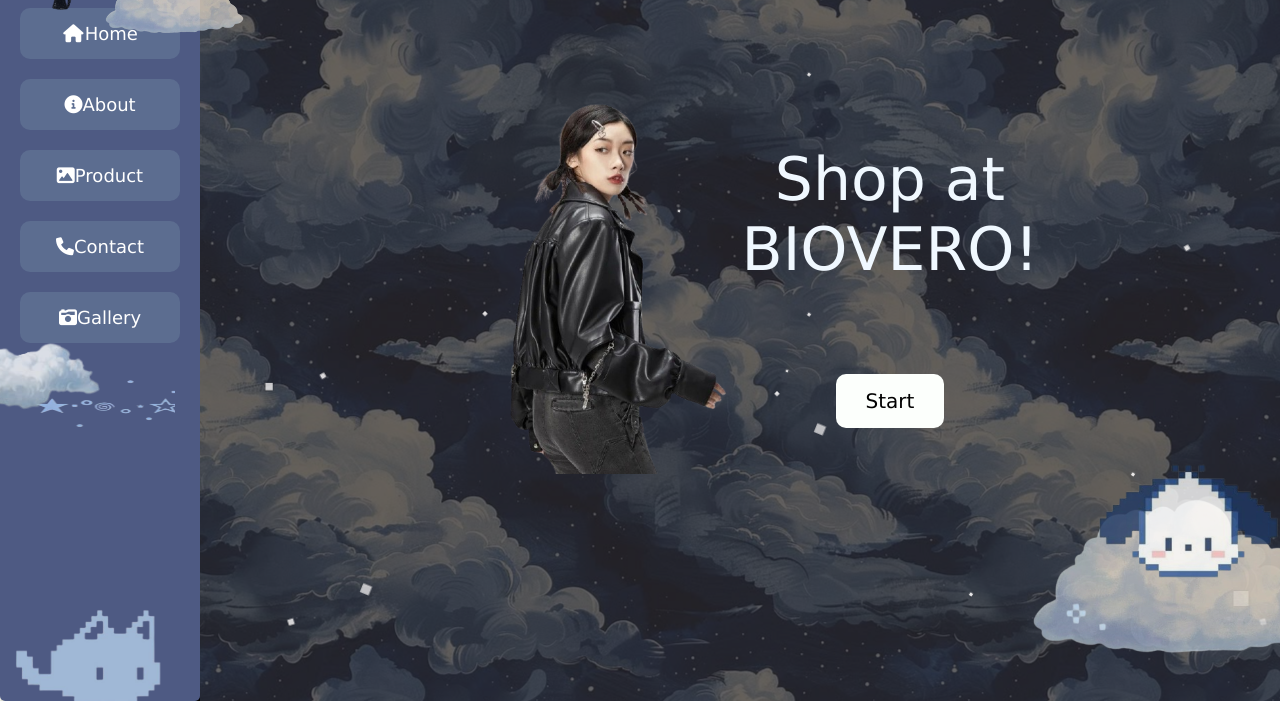
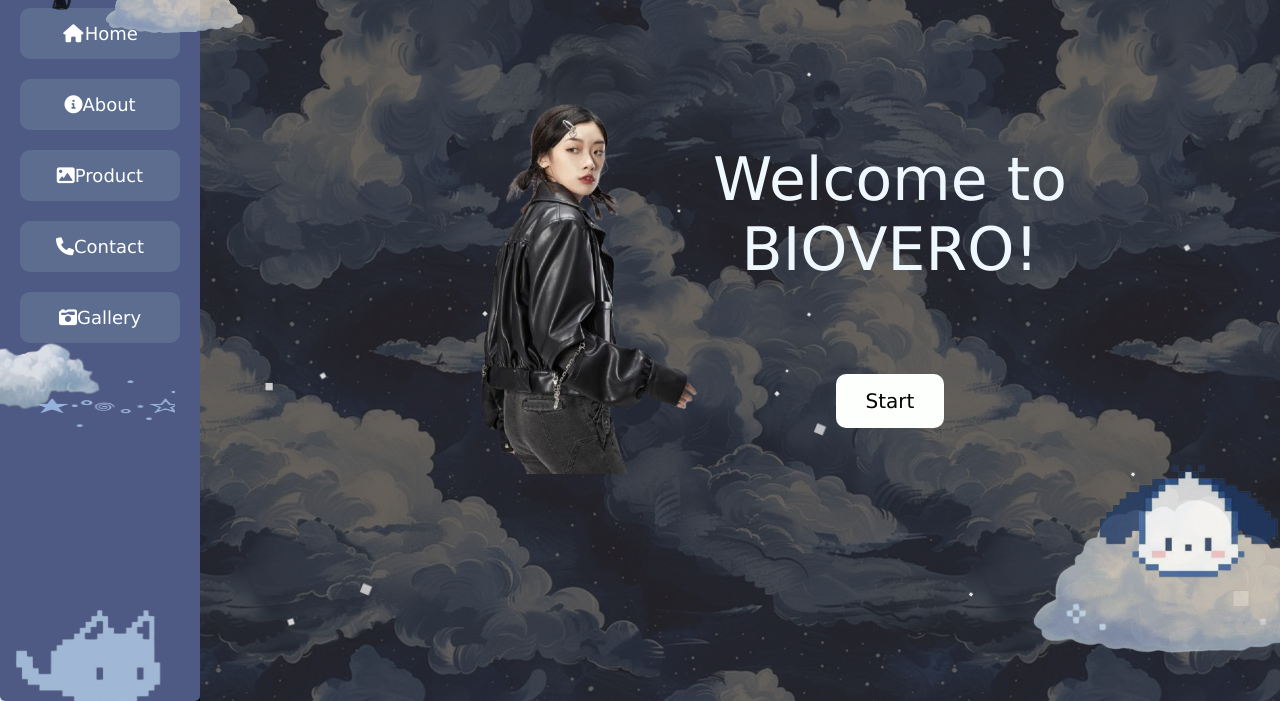
Before and after one commit to nichiror/kolaborasi, a plain HTML site: page index.html in a window 1280 px wide. Shown: the part 99-800 px from the top of the page. Drawn offline with Linux system fonts and the light colour scheme.

Commit message:
Update index.html

```diff
--- a/index.html
+++ b/index.html
@@ -26,7 +26,7 @@
         <div id="intro" class="screen">
             <div class="welcome">
                 <img src="model2.png" id="IdImage" height=400px width="300px">
-                <div class="title"><span class="w3-text-white" style="font-size:60px"><br>Shop at<br>BIOVERO!</span></div>
+                <div class="title"><span class="w3-text-white" style="font-size:60px"><br>Welcome to<br>BIOVERO!</span></div>
             </div>
 
             <a href="#3" class="startButton">Start</a>
```
